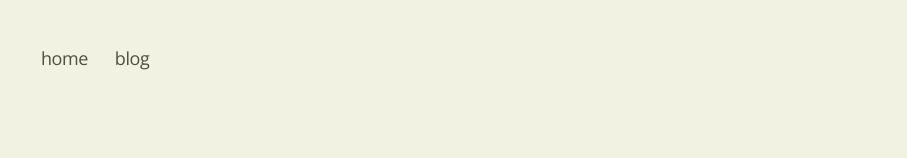
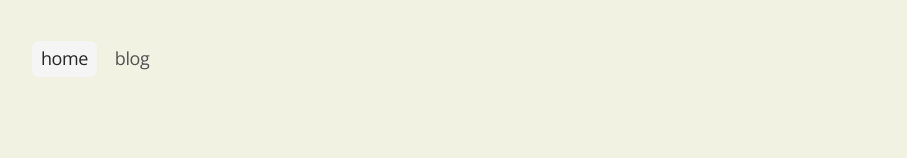
Before and after one commit to ShroXd/atriiy.dev, a Next.js app: page / in a window 1280 px wide. Shown: the top 158 px of the page, without its empty margins (168-1075 px from the left). Built offline with nearby package versions, Linux system fonts and the light colour scheme.

Commit message:
feat: optimize blog list animation

```diff
--- a/app/blog/page.tsx
+++ b/app/blog/page.tsx
@@ -1,3 +1,5 @@
+import FadeIn from 'app/components/FadeIn'
+import PageTransition from 'app/components/PageTransition'
 import { BlogPosts } from 'app/components/posts'
 
 export const metadata = {
@@ -7,9 +9,17 @@ export const metadata = {
 
 export default function Page() {
   return (
-    <section>
-      <h1 className='mb-8 text-2xl font-semibold tracking-tighter font-montserrat'>My Blog</h1>
-      <BlogPosts />
-    </section>
+    <PageTransition>
+      <section>
+        <FadeIn delay={0.2}>
+          <h1 className='font-montserrat mb-8 text-2xl font-semibold tracking-tighter'>
+            My Blog
+          </h1>
+        </FadeIn>
+        <FadeIn delay={0.3}>
+          <BlogPosts />
+        </FadeIn>
+      </section>
+    </PageTransition>
   )
 }
--- /dev/null
+++ b/app/components/BlogList.tsx
@@ -0,0 +1,75 @@
+'use client'
+
+import { formatDate } from 'app/lib/date'
+import { motion } from 'framer-motion'
+import Link from 'next/link'
+
+const container = {
+  hidden: { opacity: 0 },
+  show: {
+    opacity: 1,
+    transition: {
+      staggerChildren: 0.1,
+    },
+  },
+}
+
+const item = {
+  hidden: { opacity: 0, y: 20 },
+  show: { opacity: 1, y: 0 },
+}
+
+interface Post {
+  slug: string
+  metadata: {
+    title: string
+    publishedAt: string
+    draft?: boolean
+  }
+}
+
+interface BlogListProps {
+  posts: Post[]
+}
+
+export function BlogList({ posts }: BlogListProps) {
+  return (
+    <motion.div variants={container} initial='hidden' animate='show'>
+      {posts
+        .sort((a, b) => {
+          if (
+            new Date(a.metadata.publishedAt) > new Date(b.metadata.publishedAt)
+          ) {
+            return -1
+          }
+          return 1
+        })
+        .map(post => (
+          <motion.div
+            key={post.slug}
+            variants={item}
+            transition={{ duration: 0.3, ease: 'easeOut' }}
+          >
+            <Link
+              className='mb-4 flex flex-col space-y-1'
+              href={`/blog/${post.slug}`}
+            >
+              <div className='space-x-0 md:flex-row md:space-x-2'>
+                <p className='font-montserrat tracking-tight text-neutral-600 transition-all duration-200 ease-[linear(0,_-0.01_4.8%,_-0.044_9.4%,_-0.226_23.1%,_-0.271_27.7%,_-0.28_30.1%,_-0.276_32.4%,_-0.227_36.6%,_-0.108_40.8%,_0.083_44.7%,_0.76_53%,_1.006_56.9%,_1.175_61.2%,_1.229_63.5%,_1.264_65.9%,_1.28_69.3%,_1.265_73.1%,_1.224_77.1%,_1.044_90.6%,_1.01_95.2%,_1)] hover:-translate-y-0.5 hover:text-neutral-800'>
+                  {post.metadata.title}
+                  {post.metadata.draft && (
+                    <span className='ml-2' title='Work in Progress'>
+                      🚧
+                    </span>
+                  )}
+                  <span className='ml-6 text-xs tabular-nums text-neutral-600'>
+                    {formatDate(post.metadata.publishedAt)}
+                  </span>
+                </p>
+              </div>
+            </Link>
+          </motion.div>
+        ))}
+    </motion.div>
+  )
+}
--- /dev/null
+++ b/app/components/NavLink.tsx
@@ -0,0 +1,45 @@
+'use client'
+
+import { motion } from 'framer-motion'
+import Link from 'next/link'
+import { usePathname } from 'next/navigation'
+
+interface NavLinkProps {
+  href: string
+  children: React.ReactNode
+}
+
+export default function NavLink({ href, children }: NavLinkProps) {
+  const pathname = usePathname()
+  const isActive = pathname === href
+
+  return (
+    <Link
+      href={href}
+      className='relative m-1 flex py-1 px-2 align-middle transition-all first:ml-0'
+    >
+      <motion.span
+        className={`relative z-10 ${
+          isActive
+            ? 'text-neutral-800 dark:text-neutral-200'
+            : 'text-neutral-600 dark:text-neutral-400'
+        }`}
+        whileHover={{ y: -2 }}
+        transition={{ duration: 0.2 }}
+      >
+        {children}
+      </motion.span>
+      {isActive && (
+        <motion.div
+          className='absolute inset-0 rounded-md bg-neutral-100 dark:bg-neutral-800'
+          layoutId='navbar-active'
+          transition={{
+            type: 'spring',
+            stiffness: 350,
+            damping: 30,
+          }}
+        />
+      )}
+    </Link>
+  )
+}
--- /dev/null
+++ b/app/components/PageTransition.tsx
@@ -0,0 +1,25 @@
+'use client'
+
+import { ReactNode } from 'react'
+
+import { motion } from 'framer-motion'
+
+interface PageTransitionProps {
+  children: ReactNode
+}
+
+export default function PageTransition({ children }: PageTransitionProps) {
+  return (
+    <motion.div
+      initial={{ opacity: 0, y: 20 }}
+      animate={{ opacity: 1, y: 0 }}
+      exit={{ opacity: 0, y: 20 }}
+      transition={{
+        duration: 0.3,
+        ease: 'easeInOut',
+      }}
+    >
+      {children}
+    </motion.div>
+  )
+}
--- a/app/components/nav.tsx
+++ b/app/components/nav.tsx
@@ -1,4 +1,4 @@
-import Link from 'next/link'
+import NavLink from './NavLink'
 
 const navItems = {
   '/': {
@@ -20,13 +20,9 @@ export function Navbar() {
           <div className='flex flex-row space-x-0 pr-10'>
             {Object.entries(navItems).map(([path, { name }]) => {
               return (
-                <Link
-                  key={path}
-                  href={path}
-                  className='relative m-1 flex py-1 px-2 align-middle transition-all first:ml-0 hover:text-neutral-800'
-                >
+                <NavLink key={path} href={path}>
                   {name}
-                </Link>
+                </NavLink>
               )
             })}
           </div>
--- a/app/components/posts.tsx
+++ b/app/components/posts.tsx
@@ -1,39 +1,8 @@
-import { formatDate, getBlogPosts } from 'app/blog/utils'
-import Link from 'next/link'
+import { getBlogPosts } from 'app/blog/utils'
+
+import { BlogList } from './BlogList'
 
 export function BlogPosts() {
-  let allBlogs = getBlogPosts()
-
-  return (
-    <div>
-      {allBlogs
-        .sort((a, b) => {
-          if (
-            new Date(a.metadata.publishedAt) > new Date(b.metadata.publishedAt)
-          ) {
-            return -1
-          }
-          return 1
-        })
-        .map(post => (
-          <Link
-            key={post.slug}
-            className='mb-4 flex flex-col space-y-1'
-            href={`/blog/${post.slug}`}
-          >
-            <div className='space-x-0 md:flex-row md:space-x-2'>
-              <p className='tracking-tight text-neutral-600 font-montserrat transition-all duration-200 ease-[linear(0,_-0.01_4.8%,_-0.044_9.4%,_-0.226_23.1%,_-0.271_27.7%,_-0.28_30.1%,_-0.276_32.4%,_-0.227_36.6%,_-0.108_40.8%,_0.083_44.7%,_0.76_53%,_1.006_56.9%,_1.175_61.2%,_1.229_63.5%,_1.264_65.9%,_1.28_69.3%,_1.265_73.1%,_1.224_77.1%,_1.044_90.6%,_1.01_95.2%,_1)] hover:-translate-y-0.5 hover:text-neutral-800'>
-                {post.metadata.title}
-                {post.metadata.draft && (
-                  <span className='ml-2' title='Work in Progress'>🚧</span>
-                )}
-                <span className='ml-6 text-xs tabular-nums text-neutral-600'>
-                  {formatDate(post.metadata.publishedAt, false)}
-                </span>
-              </p>
-            </div>
-          </Link>
-        ))}
-    </div>
-  )
+  const allBlogs = getBlogPosts()
+  return <BlogList posts={allBlogs} />
 }
--- a/app/page.tsx
+++ b/app/page.tsx
@@ -3,9 +3,11 @@ import { BlogPosts } from 'app/components/posts'
 import BlurText from './components/BlurText/BlurText'
 import DecryptedText from './components/DecryptedText/DecryptedText'
 import FadeIn from './components/FadeIn'
+import PageTransition from './components/PageTransition'
 
 export default function Page() {
   return (
+    <PageTransition>
       <section>
         <FadeIn delay={0.2}>
           <h1 className='font-montserrat'>
@@ -36,5 +38,6 @@ export default function Page() {
           </div>
         </FadeIn>
       </section>
+    </PageTransition>
   )
 }
```
Lines whose indentation alone changed are shown as unchanged.
